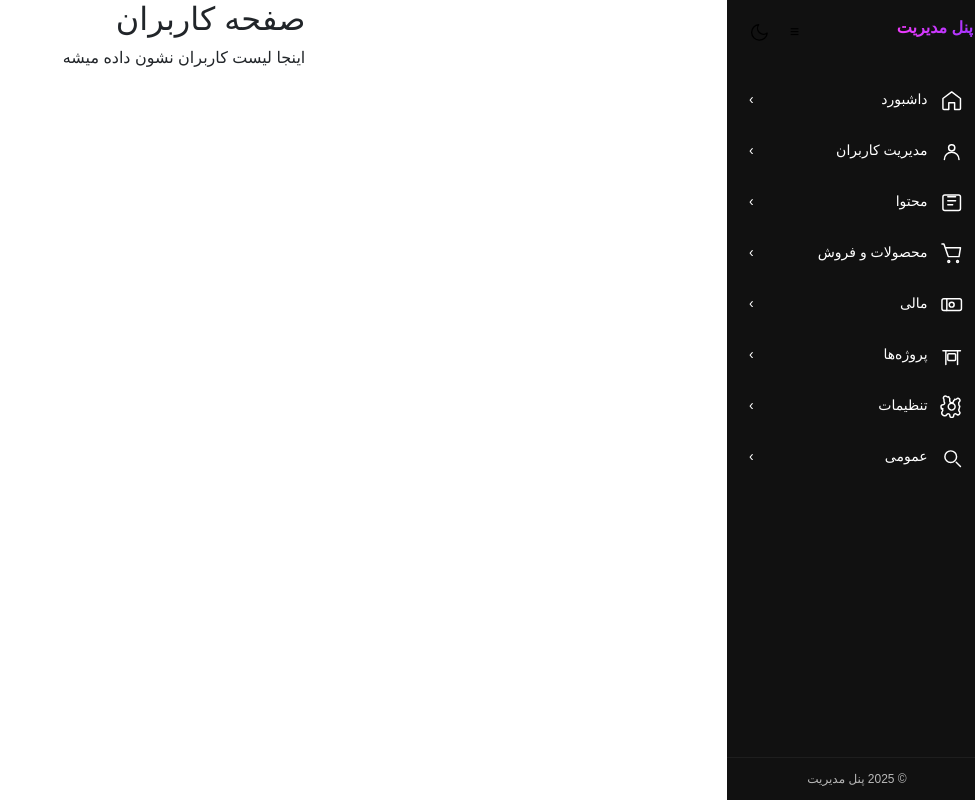
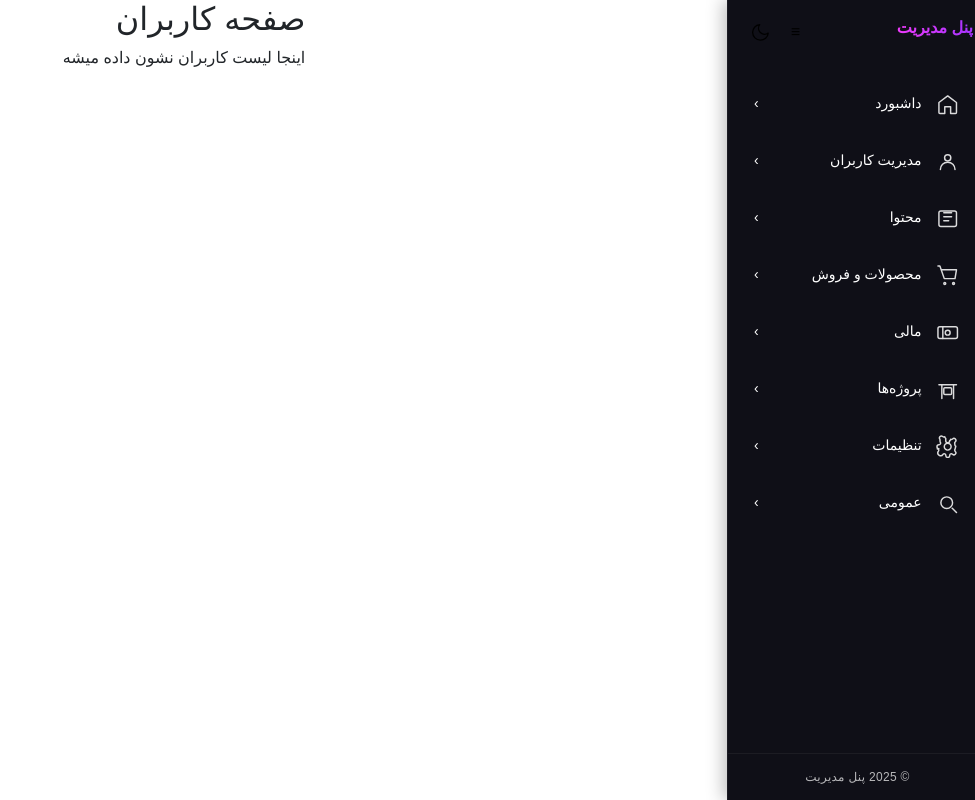
Before and after one commit to amirhamidy/FTS-RZ, a React (Vite) app: page /users in a window 1280 px wide. Shown: the whole page, without its empty margins (305-1280 px from the left). Built offline with nearby package versions, Linux system fonts and the light colour scheme; a web font is replaced by a local one.

Commit message:
change sidebar ui

```diff
--- a/src/index.css
+++ b/src/index.css
@@ -40,8 +40,8 @@ ul {
 }
 
 .sidebar {
-  width: 250px;
-  min-width: 250px;
+  width: 260px;
+  min-width: 260px;
   position: fixed;
   top: 0;
   right: 0;
@@ -51,24 +51,28 @@ ul {
   flex-direction: column;
   transition: all 0.3s ease;
   overflow: hidden;
-  direction: rtl;
-  background: linear-gradient(145deg, #1e1e2f, #2c2c3a);
+  background: linear-gradient(135deg, #1e1e2f, #2c2c3a);
   color: #fff;
+  box-shadow: -4px 0 16px rgba(0, 0, 0, 0.25);
+  border-left: 1px solid rgba(255, 255, 255, 0.05);
 }
 
 .sidebar.dark {
-  background: #111;
+  background: #0f0f17;
   color: #fff;
 }
 
 .sidebar.light {
-  background: #f9f9f9;
+  background: #ffffff;
   color: #222;
+  box-shadow: -4px 0 16px rgba(0, 0, 0, 0.08);
 }
 
 .sidebar.collapsed {
   width: 80px;
+  min-width: 80px;
 }
+
 
 .sidebar:not(.collapsed) {
   width: 260px;
@@ -128,38 +132,38 @@ ul {
   display: flex;
   align-items: center;
   justify-content: space-between;
-  padding: 10px 14px;
-  margin: 4px 8px;
-  border-radius: 8px;
+  padding: 12px 16px;
+  margin: 6px 10px;
+  border-radius: 10px;
   cursor: pointer;
   transition: all 0.25s ease;
   font-size: 14px;
   position: relative;
-  overflow: hidden;
   background: transparent;
 }
 
 .menu-item .menu-right {
   display: flex;
   align-items: center;
-  gap: 10px;
+  gap: 12px;
 }
 
 .menu-item .icon {
   font-size: 18px;
+  opacity: 0.85;
 }
 
 .menu-item:hover {
-  background: rgba(239, 59, 252, 0.15);
-  color: #ef3bfc;
+  background: rgba(166, 52, 255, 0.15);
+  color: #a634ff;
 }
 
 .menu-item.active,
 .menu-item.open {
   background: linear-gradient(90deg, #ef3bfc, #a634ff);
   color: #fff;
-  font-weight: bold;
-  box-shadow: 0 6px 18px rgba(239, 59, 252, 0.3);
+  font-weight: 600;
+  box-shadow: 0 4px 14px rgba(166, 52, 255, 0.35);
 }
 
 .arrow {
@@ -172,55 +176,59 @@ ul {
 
 .submenu {
   list-style: none;
-  padding: 4px 0 4px 16px;
   margin: 0;
+  padding: 0;
+  transform: scaleY(0);
+  transform-origin: top;
+  opacity: 0;
   max-height: 0;
   overflow: hidden;
-  transition: max-height 0.35s ease, opacity 0.35s ease, transform 0.35s ease;
-  opacity: 0;
-  transform: translateY(-6px);
+  transition: transform 0.35s ease, opacity 0.35s ease;
 }
 
 .menu-item.open+.submenu {
+  transform: scaleY(1);
+  opacity: 1;
   max-height: 500px;
-  opacity: 1;
-  transform: translateY(0);
 }
+
 
 .submenu-item {
   display: flex;
   align-items: center;
   gap: 10px;
-  padding: 8px 12px;
-  margin: 2px 8px;
-  border-radius: 6px;
+  padding: 8px 14px;
+  margin: 3px 12px;
+  border-radius: 8px;
   cursor: pointer;
   font-size: 13px;
   transition: all 0.25s ease;
 }
 
 .submenu-item:hover {
-  background: rgba(239, 59, 252, 0.15);
-  color: #ef3bfc;
+  background: rgba(166, 52, 255, 0.15);
+  color: #a634ff;
 }
 
 .submenu-item.active {
   background: linear-gradient(90deg, #ef3bfc, #a634ff);
   color: #fff;
-  font-weight: bold;
-  box-shadow: 0 2px 8px rgba(239, 59, 252, 0.3);
+  font-weight: 600;
+  box-shadow: 0 2px 10px rgba(166, 52, 255, 0.35);
 }
 
 .sidebar-footer {
-  padding: 12px;
+  padding: 14px 10px;
   font-size: 12px;
   text-align: center;
   opacity: 0.7;
   border-top: 1px solid rgba(255, 255, 255, 0.08);
+  letter-spacing: 0.3px;
 }
 
 .sidebar.light .sidebar-footer {
-  border-top: 1px solid #ddd;
+  border-top: 1px solid #e5e7eb;
+  color: #6b7280;
 }
 
 .DASH-container {
```
